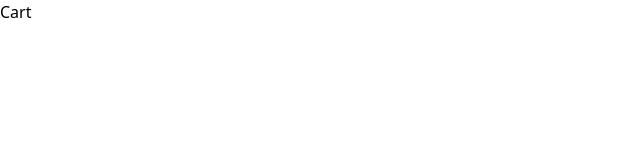
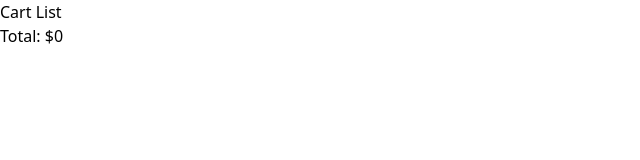
Before and after one commit to alexcas20/jacs-tech, a React (Vite) app: page /cart in a window 1280 px wide. Shown: the top 160 px of the page, without its empty margins (0-640 px from the left). Built offline with nearby package versions, Linux system fonts and the light colour scheme.

Commit message:
feat: Cart Page and styles

```diff
--- a/src/pages/Cart/Cart.jsx
+++ b/src/pages/Cart/Cart.jsx
@@ -1,7 +1,44 @@
-import React from 'react'
+import React, { useContext } from "react";
+import { ProductContext } from "../../assets/context/ProductContext";
 
 export const Cart = () => {
+  const { cart } = useContext(ProductContext);
+
+  const sumaTotal = cart.reduce((acc, product) => acc + product.price, 0);
+
   return (
-    <div>Cart</div>
-  )
-}
+    <>
+      <div className="container flex flex-col items-center">
+        <h2 className="text-2xl">Cart List</h2>
+
+        {/*  Cards products */}
+
+        {cart.map((product, i) => (
+          <div
+            key={i}
+            className="flex justify-between p-4 bg-slate-100 w-[50%]"
+          >
+            <img
+              className="h-32 w-[40%] mix-blend-darken rounded-md object-cover"
+              src={product.urlImage}
+              alt={product.name}
+            />
+            <div className="flex flex-col items-end gap-3">
+              <h3 className="font-bold">{product.name}</h3>
+              <span className="font-semibold text-slate-800">
+                ${product.price}
+              </span>
+              <div className="p-1 flex gap-2 items-center text-sm font-semibold">
+                <button className="bg-blue-500 w-8 p-2 rounded-md transition-all hover:text-slate-200 hover:bg-blue-400">- </button>
+                 cant: 1 <button className="bg-blue-500 w-8 p-2 rounded-md  transition-all hover:text-slate-200 hover:bg-blue-400">+</button>
+              </div>
+            </div>
+          </div>
+        ))}
+      </div>
+      <div className=" w-[69%] flex justify-end">
+        <span>Total: ${sumaTotal}</span>
+      </div>
+    </>
+  );
+};
```
